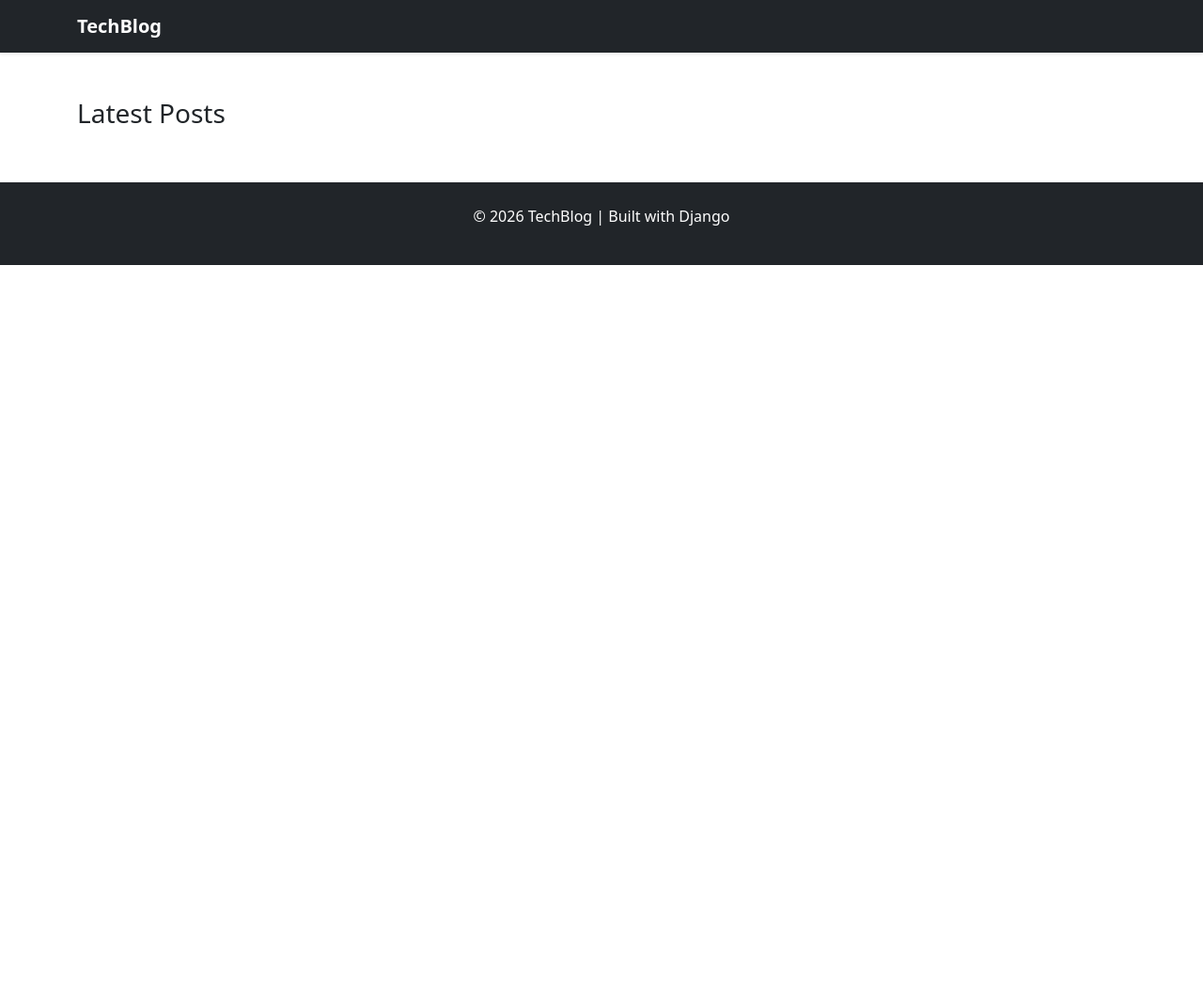
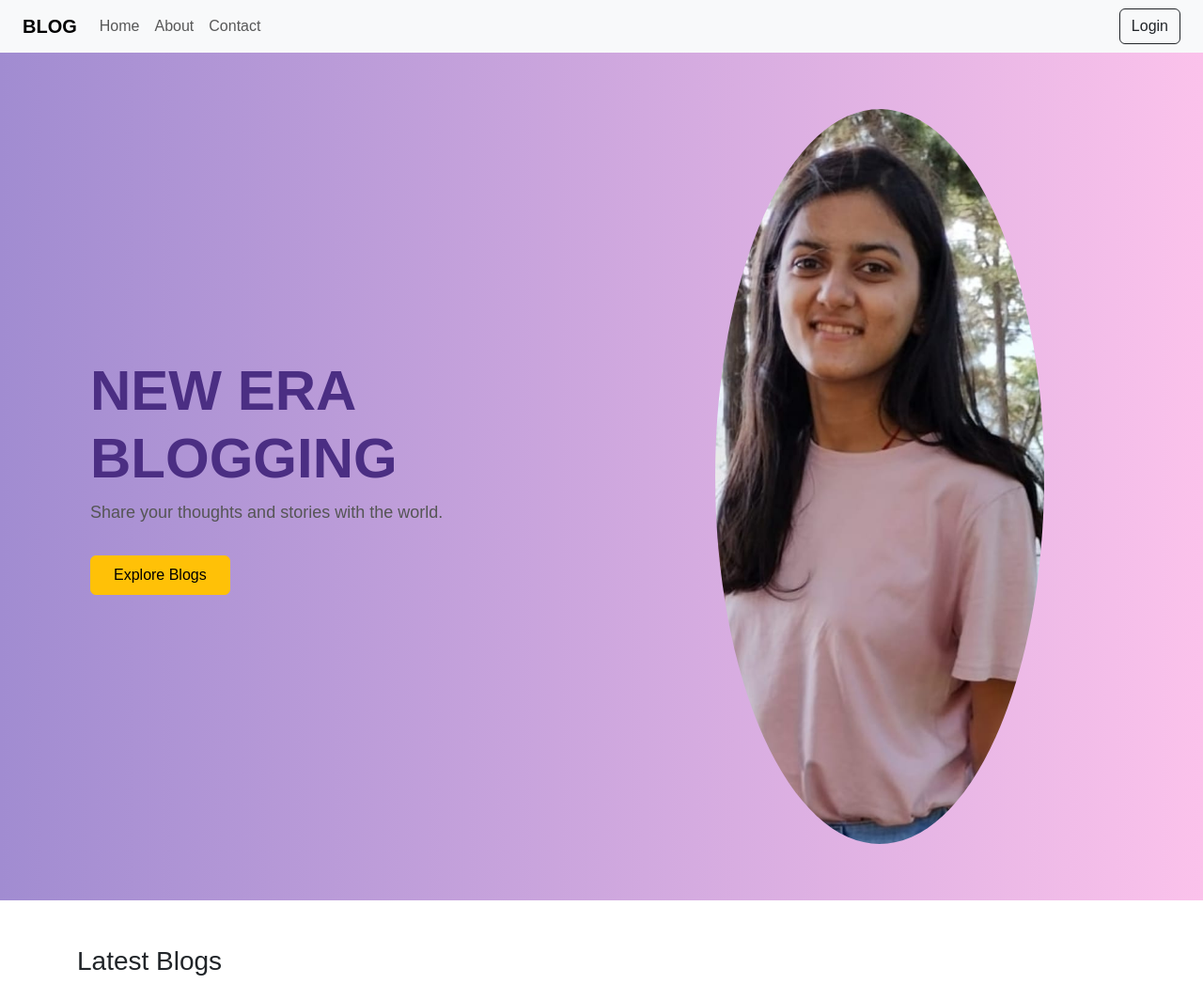
Before and after one commit to Ri-n-jpg/Blog-Website, a Django app: page / in a window 1280 px wide. Shown: the whole page at 94% size. Before the commit the page ends 282 px from the top, so only its background shows below. Run offline with Django 5.2, Linux system fonts and the light colour scheme; data that the repository does not hold is empty.

Commit message:
Updated blog app: added about page, images, and modified home page

```diff
--- a/blog/blog/urls.py
+++ b/blog/blog/urls.py
@@ -15,11 +15,11 @@ Including another URLconf
     2. Add a URL to urlpatterns:  path('blog/', include('blog.urls'))
 """
 from django.contrib import admin
-from django.urls import path
+from django.urls import path,include
 from . import views
 from django.conf.urls.static import static
 from django.conf import settings
 urlpatterns = [
     path('admin/', admin.site.urls),
-    path('',views.home,name='home'),
-]+  static(settings.MEDIA_URL, document_root=settings.MEDIA_ROOT)
+     path('', include('blogapp.urls')),
+     ]+  static(settings.MEDIA_URL, document_root=settings.MEDIA_ROOT)
--- a/blog/blog/views.py
+++ /dev/null
@@ -1,4 +0,0 @@
-from django.shortcuts import render
-
-def home(request):
-    return render(request, 'home.html')
--- /dev/null
+++ b/blog/blogapp/urls.py
@@ -0,0 +1,11 @@
+# blog/urls.py (app urls)
+
+from django.urls import path
+from . import views
+
+urlpatterns = [
+    path('', views.home, name='home'),
+    path('blog/<slug:slug>/', views.blog_detail, name='blog_detail'),
+    path('about/', views.about, name='about'),
+    path('contact/', views.contact, name='contact'),
+]
--- a/blog/blogapp/views.py
+++ b/blog/blogapp/views.py
@@ -1,3 +1,28 @@
-from django.shortcuts import render
+from django.shortcuts import render, get_object_or_404
+from .models import Blog
 
-# Create your views here.
+# 🏠 Home Page
+def home(request):
+    blogs = Blog.objects.filter(status="Published")
+    return render(request, 'home.html', {'blogs': blogs})
+
+
+# 📄 Blog Detail Page
+def blog_detail(request, slug):
+    blog = get_object_or_404(Blog, slug=slug)
+
+    # Optional: increase views 🔥
+    blog.views += 1
+    blog.save()
+
+    return render(request, 'blog_detail.html', {'blog': blog})
+
+
+# ℹ️ About Page
+def about(request):
+    return render(request, 'about.html')
+
+
+# 📞 Contact Page
+def contact(request):
+    return render(request, 'contact.html')
--- /dev/null
+++ b/blog/templates/about.html
@@ -0,0 +1 @@
+<!-- templates/about.html -->
--- a/blog/templates/home.html
+++ b/blog/templates/home.html
@@ -1,67 +1,103 @@
 {% load static %}
-<!doctype html>
-<html lang="en">
+<!DOCTYPE html>
+<html>
 <head>
-  <meta charset="utf-8">
-  <meta name="viewport" content="width=device-width, initial-scale=1">
-  <title>My Tech Blog</title>
-
-  <!-- Bootstrap -->
-  <link href="https://cdn.jsdelivr.net/npm/bootstrap@5.3.0/dist/css/bootstrap.min.css" rel="stylesheet">
-
-  <!-- Custom CSS -->
-  <link href="{% static 'css/style.css' %}" rel="stylesheet">
+    <title>My Blog</title>
+    <link href="https://cdn.jsdelivr.net/npm/bootstrap@5.3.0/dist/css/bootstrap.min.css" rel="stylesheet">
+    <style>
+        body {
+            font-family: Arial;
+        }
+        .hero {
+            background: linear-gradient(to right, #a18cd1, #fbc2eb);
+            padding: 60px;
+            color: white;
+        }
+        .card img {
+            height: 150px;
+            object-fit: cover;
+        }
+    </style>
 </head>
 
 <body>
 
-<!-- Navbar -->
-<nav class="navbar navbar-expand-lg navbar-dark bg-dark shadow-sm">
-  <div class="container">
-    <a class="navbar-brand fw-bold" href="/">TechBlog</a>
-  </div>
+<!-- 🔷 NAVBAR -->
+<nav class="navbar navbar-expand-lg navbar-light bg-light px-4">
+    <a class="navbar-brand fw-bold" href="{% url 'home' %}">BLOG</a>
+
+    <button class="navbar-toggler" type="button" data-bs-toggle="collapse" data-bs-target="#navbarNav">
+        <span class="navbar-toggler-icon"></span>
+    </button>
+
+    <div class="collapse navbar-collapse" id="navbarNav">
+
+        <!-- LEFT SIDE -->
+        <ul class="navbar-nav me-auto">
+            <li class="nav-item">
+                <a class="nav-link" href="{% url 'home' %}">Home</a>
+            </li>
+            <li class="nav-item">
+                <a class="nav-link" href="{% url 'about' %}">About</a>
+            </li>
+            <li class="nav-item">
+                <a class="nav-link" href="{% url 'contact' %}">Contact</a>
+            </li>
+        </ul>
+
+        <!-- RIGHT SIDE -->
+        <div>
+            <a href="#" class="btn btn-outline-dark">Login</a>
+        </div>
+
+    </div>
 </nav>
 
-<!-- Hero Section -->
-<div class="container mt-4">
-  {% for post in posts %}
-  {% if forloop.first %}
-  <div class="hero-card" style="background-image: url({{ post.featured_image.url }});">
-    <div class="overlay">
-      <h1>{{ post.title }}</h1>
-      <p>{{ post.short_description|truncatewords:25 }}</p>
-      <a href="#" class="btn btn-primary">Read More</a>
+<!-- 🔷 HERO SECTION -->
+<!-- 🔷 HERO SECTION (UPDATED) -->
+<div class="hero container-fluid">
+    <div class="row align-items-center">
+
+        <!-- LEFT TEXT -->
+        <div class="col-md-6 px-5">
+            <h1 style="font-size:60px; font-weight:700; color:#4b2e83;">
+                NEW ERA <br> BLOGGING
+            </h1>
+            <p style="font-size:18px; color:#555;">
+                Share your thoughts and stories with the world.
+            </p>
+            <a href="#" class="btn btn-warning mt-3 px-4 py-2">
+                Explore Blogs
+            </a>
+        </div>
+
+        <!-- RIGHT IMAGE -->
+        <div class="col-md-6 text-center">
+            <img src="{% static 'images/girl.jpg' %}" class="img-fluid rounded-circle" style="max-width:350px;">
+        </div>
+
     </div>
-  </div>
-  {% endif %}
-  {% endfor %}
 </div>
+<!-- 🔷 BLOG SECTION -->
+<div class="container mt-5">
+    <h3>Latest Blogs</h3>
+    <div class="row">
 
-<!-- Blog Posts -->
-<div class="container mt-5">
-  <h3 class="section-title">Latest Posts</h3>
+        {% for blog in blogs %}
+        <div class="col-md-4 mt-3">
+            <div class="card shadow">
+                <img src="{{ blog.featured_image.url }}" class="card-img-top">
+                <div class="card-body">
+                    <h5>{{ blog.title }}</h5>
+                    <p>{{ blog.short_description|truncatewords:15 }}</p>
+                    <a href="#" class="btn btn-primary">Read More</a>
+                </div>
+            </div>
+        </div>
+        {% endfor %}
 
-  <div class="row">
-    {% for post in posts %}
-    <div class="col-md-4">
-      <div class="post-card">
-        <img src="{{ post.featured_image.url }}" class="post-img">
-        <div class="post-content">
-          <h5>{{ post.title }}</h5>
-          <small>{{ post.created_at|timesince }} ago</small>
-          <p>{{ post.short_description|truncatewords:15 }}</p>
-          <a href="#" class="read-btn">Read More →</a>
-        </div>
-      </div>
     </div>
-    {% endfor %}
-  </div>
 </div>
-
-<!-- Footer -->
-<footer class="text-center mt-5 p-4 bg-dark text-white">
-  <p>© 2026 TechBlog | Built with Django</p>
-</footer>
 
 </body>
 </html>
```
Also changed, not shown: blog/blog/settings.py (+5 -3 lines), blog/static/images/girl.jpg (added).
